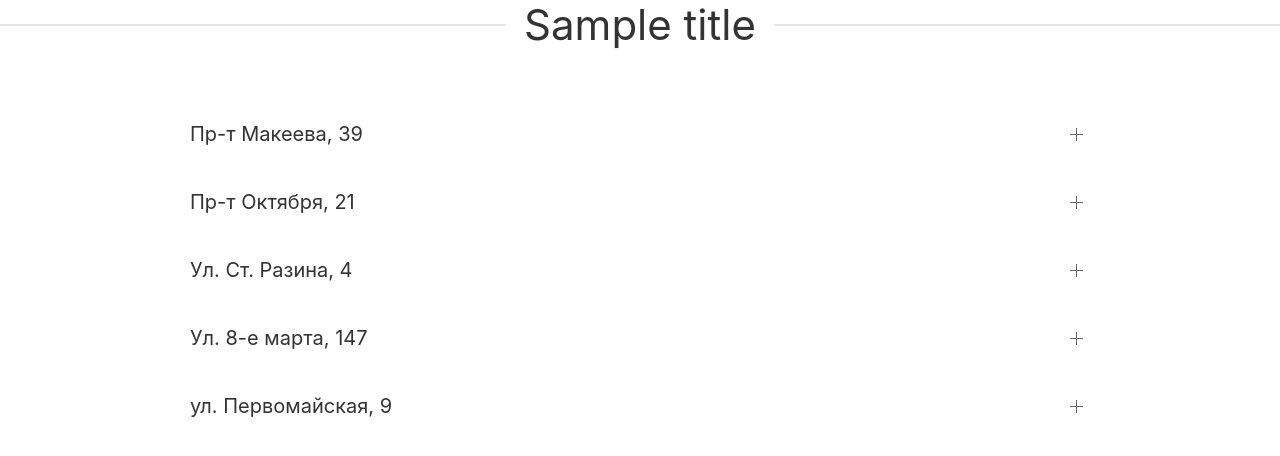
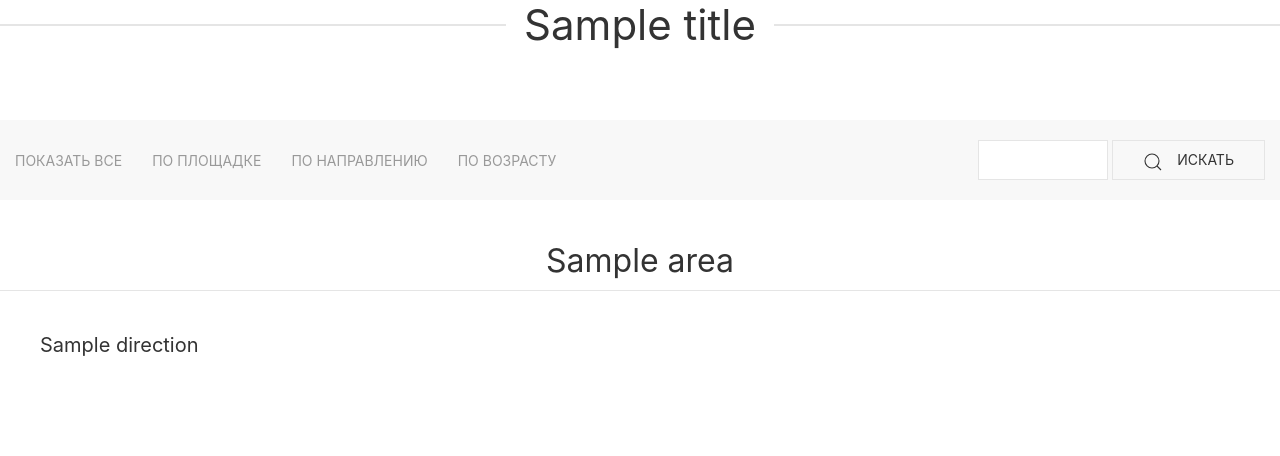
Before and after one commit to Fe0fan0v/YunostService, a Flask app: template templates/enroll.html in a window 1280 px wide. Shown: the top 456 px of the page. Run offline with Flask 2, Linux system fonts and the light colour scheme; the template is opened without the code that fills it: most values are stand-ins (such as "Sample title", 1, 10 or a date in 2020).

Commit message:
done enroll page

```diff
--- a/app.py
+++ b/app.py
@@ -1,12 +1,13 @@
 from flask import Flask, render_template, request
 from db import db_session
-from db.models import Course, User
+from db.models import Course
 from forms import NewCourse, RegisterForm
 import urllib.parse
 
 
 app = Flask(__name__)
 app.config['SECRET_KEY'] = 'super_secret_key'
+db_session.global_init()
 
 
 @app.route('/', methods=['GET', 'POST'])
@@ -16,7 +17,15 @@ def main_page():
 
 @app.route('/enroll')   # страница записи ребёнка
 def enroll():
-    return render_template('enroll.html', title='Запись')
+    db_sess = db_session.create_session()
+    courses = db_sess.query(Course).all()
+    areas = {}
+    for course in courses:
+        if course.area in areas:
+            areas[course.area].append(course.direction)
+        else:
+            areas[course.area] = [course.direction]
+    return render_template('enroll.html', title='Запись', courses=courses, areas=areas)
 
 
 @app.route('/admin')    # панель администратора
@@ -47,6 +56,11 @@ def add_course():
     return render_template('add_course.html', title='Добавить новое объединение', form=form)
 
 
+# @app.route('/courses/<course>')
+# def course_redaction(course):
+#     return render_template('course_redaction.html', title='Редактировать объединение', form=form)
+
+
 if __name__ == '__main__':
     db_session.global_init()
     app.run()
--- a/db/__all_models.py
+++ b/db/__all_models.py
@@ -1 +1 @@
-from .models import User, Course
+from .models import Course
--- a/templates/admin.html
+++ b/templates/admin.html
@@ -3,7 +3,7 @@
 {% block content %}
 
     <div class="uk-section uk-width-large uk-text-center">
-        <h3>Редактирование направлений обучения</h3>
+        <h3>Объединения</h3>
         <div class="uk-container">
             <ul class="uk-list uk-link-text">
                 {% for course in courses %}
--- a/templates/enroll.html
+++ b/templates/enroll.html
@@ -1,29 +1,97 @@
 {% extends 'base.html' %}
 
 {% block content %}
-    <div class="uk-container uk-container-small">
-        <ul class="uk-accordion">
+    <nav class="uk-navbar-container" uk-navbar>
+        <div class="uk-navbar-left">
+            <ul class="uk-navbar-nav">
                 <li>
-                <a class="uk-accordion-title" href="#">Пр-т Макеева, 39</a>
-                <div class="uk-accordion-content"></div>
+                    <a href="#">Показать все</a>
                 </li>
                 <li>
-                <a class="uk-accordion-title" href="#">Пр-т Октября, 21</a>
-                <div class="uk-accordion-content"></div>
+                    <a href="#">По площадке</a>
+                    <div class="uk-navbar-dropdown">
+                        <ul class="uk-nav uk-navbar-dropdown-nav">
+                            {% for area in areas %}
+                                <li><a href="#">{{ area }}</a>
+                            {% endfor %}
+                        </ul>
+                    </div>
                 </li>
                 <li>
-                <a class="uk-accordion-title" href="#">Ул. Ст. Разина, 4</a>
-                <div class="uk-accordion-content"></div>
+                    <a href="#">По направлению</a>
+                    <div class="uk-navbar-dropdown">
+                        <ul class="uk-nav uk-navbar-dropdown-nav">
+                            {% for direction in directions %}
+                                <li><a href="#">{{ direction }}</a></li>
+                            {% endfor %}
+                        </ul>
+                    </div>
                 </li>
                 <li>
-                <a class="uk-accordion-title" href="#">Ул. 8-е марта, 147</a>
-                <div class="uk-accordion-content"></div>
-            </li>
-            <li>
-                <a class="uk-accordion-title" href="#">ул. Первомайская, 9</a>
-                <div class="uk-accordion-content"></div>
+                    <a href="#">По возрасту</a>
+                    <div class="uk-navbar-dropdown">
+                        <ul class="uk-nav uk-navbar-dropdown-nav">
+                            {% for age in range(3, 19) %}
+                                <li><a href="#">{{ age }}</a></li>
+                            {% endfor %}
+                        </ul>
+                    </div>
                 </li>
             </ul>
         </div>
-
+        <div class="uk-navbar-right">
+            <ul class="uk-navbar-nav">
+                <li class="uk-active">
+                    <div class="uk-navbar-item">
+                        <form action="javascript:void(0)">
+                            <input class="uk-input uk-form-width-small" type="text">
+                            <button class="uk-button uk-button-default">
+                                <span class="uk-icon uk-margin-small-right" uk-icon="icon: search"></span>
+                                Искать
+                            </button>
+                        </form>
+                    </div>
+                </li>
+            </ul>
+        </div>
+    </nav>
+    {% for area in areas %}
+        <h2 class="uk-heading-divider uk-text-center">{{ area }}</h2>
+        <div class="uk-margin-medium uk-margin-medium-left">
+            {% for direction in areas[area] %}
+                <h4 class="uk-heading">{{ direction }}</h4>
+                <div class="uk-grid-column-small uk-grid-row-large uk-child-width-1-3@s" uk-grid>
+                    {% for course in courses %}
+                        {% if (course.area == area) and (course.direction == direction) %}
+                            <div class="uk-card uk-card-default uk-width-1-4@m uk-box-shadow-hover-small">
+                                <div class="uk-card-header">
+                                    <div class="uk-grid-small uk-flex-middle" uk-grid>
+                                        <div class="uk-width-expand">
+                                            <h3 class="uk-card-title uk-margin-remove-bottom">{{ course.name }}</h3>
+                                            <p class="uk-text-meta uk-margin-remove-top">
+                                                С {{ course.age_from }} до {{ course.age_to }} лет
+                                            </p>
+                                        </div>
+                                    </div>
+                                </div>
+                                <div class="uk-card-body">
+                                    <p>{{ course.description }}</p>
+                                </div>
+                                <div class="uk-card-footer">
+                                    <p class="uk-text-center">Выбрать группу</p>
+                                    {% for schedule in course.schedule.values() %}
+                                        <a href="#" class="uk-button uk-button-text uk-text-primary">
+                                            {% for weekday, time in schedule.items() %}
+                                                {{ weekday }} - {{ time }}
+                                            {% endfor %}
+                                        </a><br>
+                                    {% endfor %}
+                                </div>
+                            </div>
+                        {% endif %}
+                    {% endfor %}
+                </div>
+            {% endfor %}
+        </div>
+    {% endfor %}
 {% endblock %}
```
Also changed, not shown: db/models.py (+18 -18 lines). Lines whose indentation alone changed are shown as unchanged.
